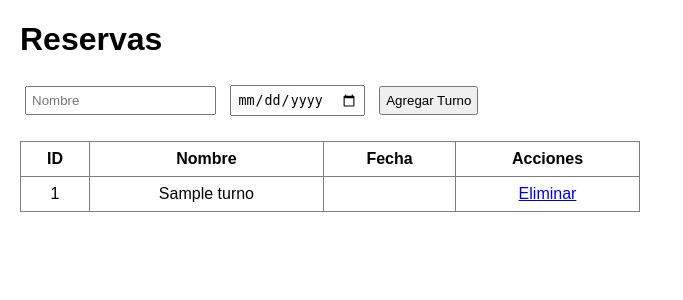
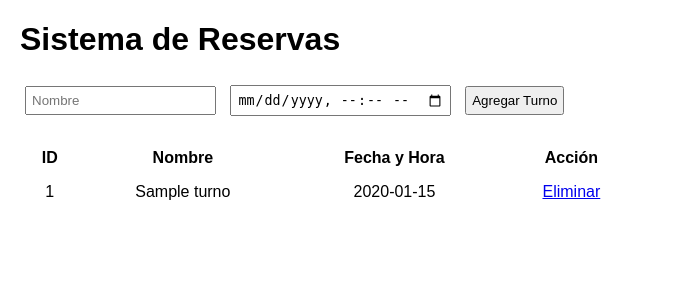
Before and after one commit to jorge221317-max/RESERVAS, a FastAPI app: page / in a window 1280 px wide. Shown: the top 300 px of the page, without its empty margins (0-683 px from the left). Run offline with FastAPI, Linux system fonts and the light colour scheme; tables that the repository leaves empty hold one stand-in row (values such as "Sample post").

Commit message:
Update turnos.html

```diff
--- a/api/templates/turnos.html
+++ b/api/templates/turnos.html
@@ -6,23 +6,25 @@
     <link rel="stylesheet" href="/static/style.css">
 </head>
 <body>
-    <h1>Reservas</h1>
+    <div class="container">
+        <h1>Sistema de Reservas</h1>
         {% if error %}
-    <p style="color:red">{{ error }}</p>
+            <p class="error">{{ error }}</p>
         {% endif %}
+
         <form method="post" action="/turnos">
             <input type="text" name="nombre" placeholder="Nombre" required>
-        <input type="date" name="fecha" required>
+            <input type="datetime-local" name="fecha_hora" required>
             <button type="submit">Agregar Turno</button>
         </form>
 
-    <table border="1">
+        <table>
             <thead>
                 <tr>
                     <th>ID</th>
                     <th>Nombre</th>
-                <th>Fecha</th>
-                <th>Acciones</th>
+                    <th>Fecha y Hora</th>
+                    <th>Acción</th>
                 </tr>
             </thead>
             <tbody>
@@ -30,13 +32,18 @@
                 <tr>
                     <td>{{ t.id }}</td>
                     <td>{{ t.nombre }}</td>
-                <td>{{ t.fecha }}</td>
-                <td>
-                    <a href="/turnos/delete/{{ t.id }}">Eliminar</a>
-                </td>
+                    <td>{{ t.fecha_hora }}</td>
+                    <td><a class="delete-btn" href="/turnos/delete/{{ t.id }}">Eliminar</a></td>
                 </tr>
             {% endfor %}
             </tbody>
         </table>
+    </div>
+
+    <script>
+        document.querySelector('form').addEventListener('submit', () => {
+            setTimeout(() => location.reload(), 200);
+        });
+    </script>
 </body>
 </html>
```
Lines whose indentation alone changed are shown as unchanged.
